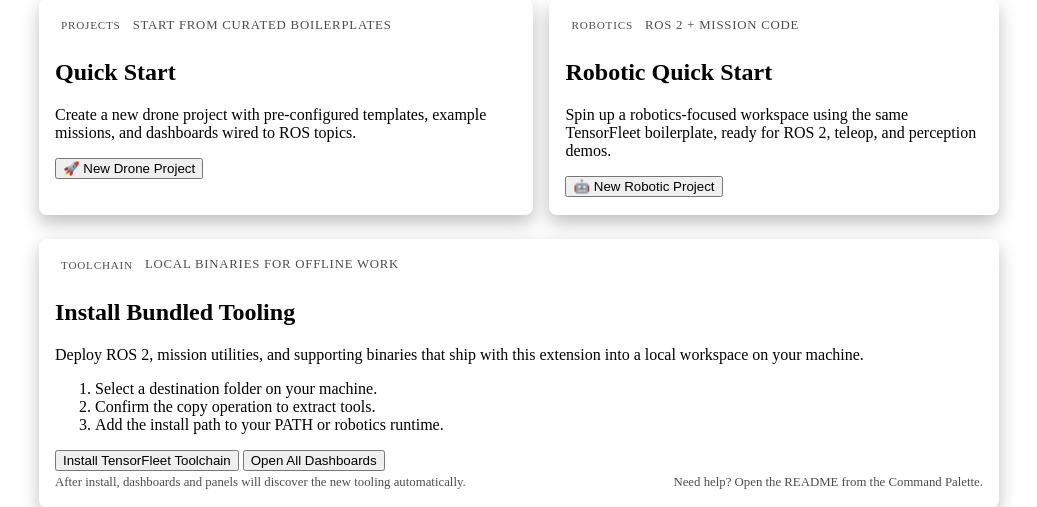
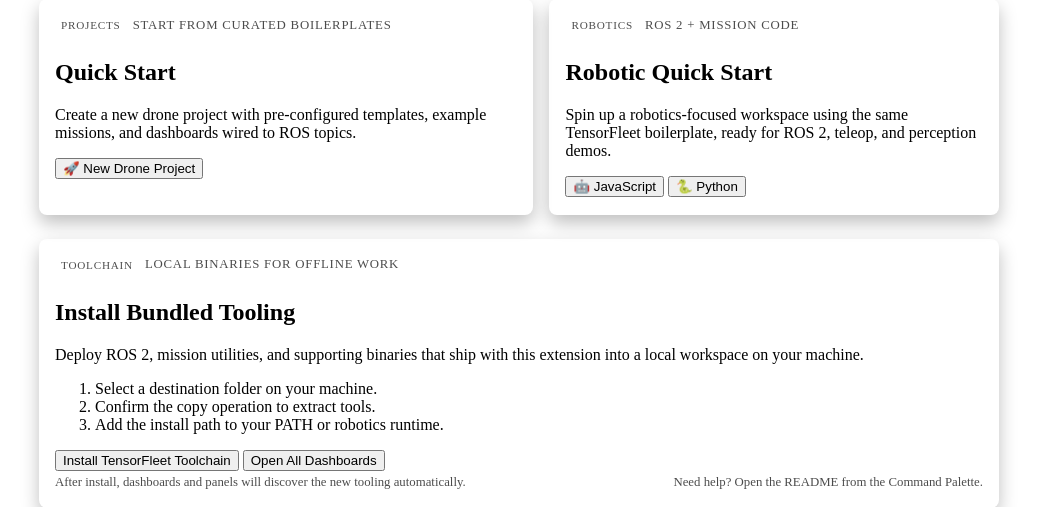
Before and after one commit to TensorFleet/vscode-tensorfleet, a Python web app: template src/templates/tooling-view.html in a window 1280 px wide. Shown: the part 91-598 px from the top of the page, without its empty margins (121-1158 px from the left). Run offline with Jinja, Linux system fonts and the light colour scheme; the template is opened without the code that fills it, so the values that code supplies are empty.

Commit message:
feat: Replace "New Robotic Project" button with separate "JavaScript" and "Python" buttons for robotic quick start.

```diff
--- a/src/templates/tooling-view.html
+++ b/src/templates/tooling-view.html
@@ -1,8 +1,10 @@
 <!DOCTYPE html>
 <html lang="en">
+
 <head>
   <meta charset="UTF-8" />
-    <meta http-equiv="Content-Security-Policy" content="default-src 'none'; img-src {{cspSource}} data:; script-src 'nonce-tooling'; style-src {{cspSource}} 'unsafe-inline';" />
+  <meta http-equiv="Content-Security-Policy"
+    content="default-src 'none'; img-src {{cspSource}} data:; script-src 'nonce-tooling'; style-src {{cspSource}} 'unsafe-inline';" />
   <meta name="viewport" content="width=device-width, initial-scale=1.0" />
   <title>TensorFleet Tool Installer</title>
   {{styles}}
@@ -100,6 +102,7 @@
     }
   </style>
 </head>
+
 <body>
   <main class="tooling">
     <header class="tooling__header">
@@ -117,7 +120,8 @@
         </div>
         <h2 class="viewport__title">Quick Start</h2>
         <p class="viewport__description">
-            Create a new drone project with pre-configured templates, example missions, and dashboards wired to ROS topics.
+          Create a new drone project with pre-configured templates, example missions, and dashboards wired to ROS
+          topics.
         </p>
         <div class="viewport__actions">
           <button id="newProject" class="viewport__action">🚀 New Drone Project</button>
@@ -131,10 +135,12 @@
         </div>
         <h2 class="viewport__title">Robotic Quick Start</h2>
         <p class="viewport__description">
-            Spin up a robotics-focused workspace using the same TensorFleet boilerplate, ready for ROS 2, teleop, and perception demos.
+          Spin up a robotics-focused workspace using the same TensorFleet boilerplate, ready for ROS 2, teleop, and
+          perception demos.
         </p>
         <div class="viewport__actions">
-            <button id="newRoboticProject" class="viewport__action">🤖 New Robotic Project</button>
+          <button id="newRoboticProject" class="viewport__action">🤖 JavaScript</button>
+          <button id="newRoboticPythonProject" class="viewport__action viewport__action--secondary">🐍 Python</button>
         </div>
       </section>
     </div>
@@ -146,7 +152,8 @@
       </div>
       <h2 class="viewport__title">Install Bundled Tooling</h2>
       <p class="viewport__description">
-          Deploy ROS 2, mission utilities, and supporting binaries that ship with this extension into a local workspace on your machine.
+        Deploy ROS 2, mission utilities, and supporting binaries that ship with this extension into a local workspace on
+        your machine.
       </p>
       <ol class="viewport__list">
         <li>Select a destination folder on your machine.</li>
@@ -172,6 +179,9 @@
     document.getElementById('newRoboticProject')?.addEventListener('click', () => {
       vscode.postMessage({ command: 'newRoboticProject' });
     });
+    document.getElementById('newRoboticPythonProject')?.addEventListener('click', () => {
+      vscode.postMessage({ command: 'newRoboticPythonProject' });
+    });
     document.getElementById('installTools')?.addEventListener('click', () => {
       vscode.postMessage({ command: 'installTools' });
     });
@@ -180,4 +190,5 @@
     });
   </script>
 </body>
+
 </html>
```
Lines whose indentation alone changed are shown as unchanged.
